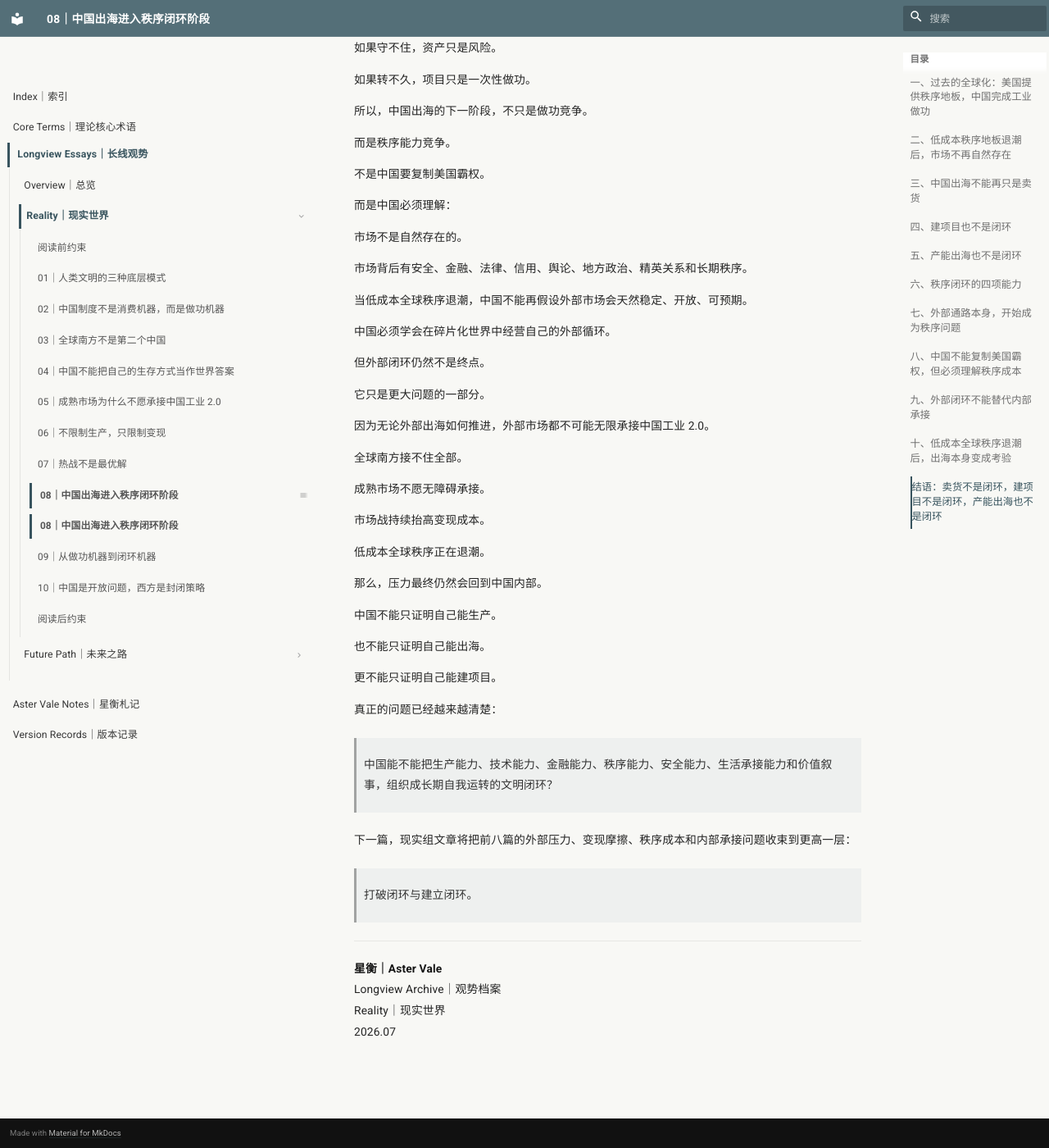
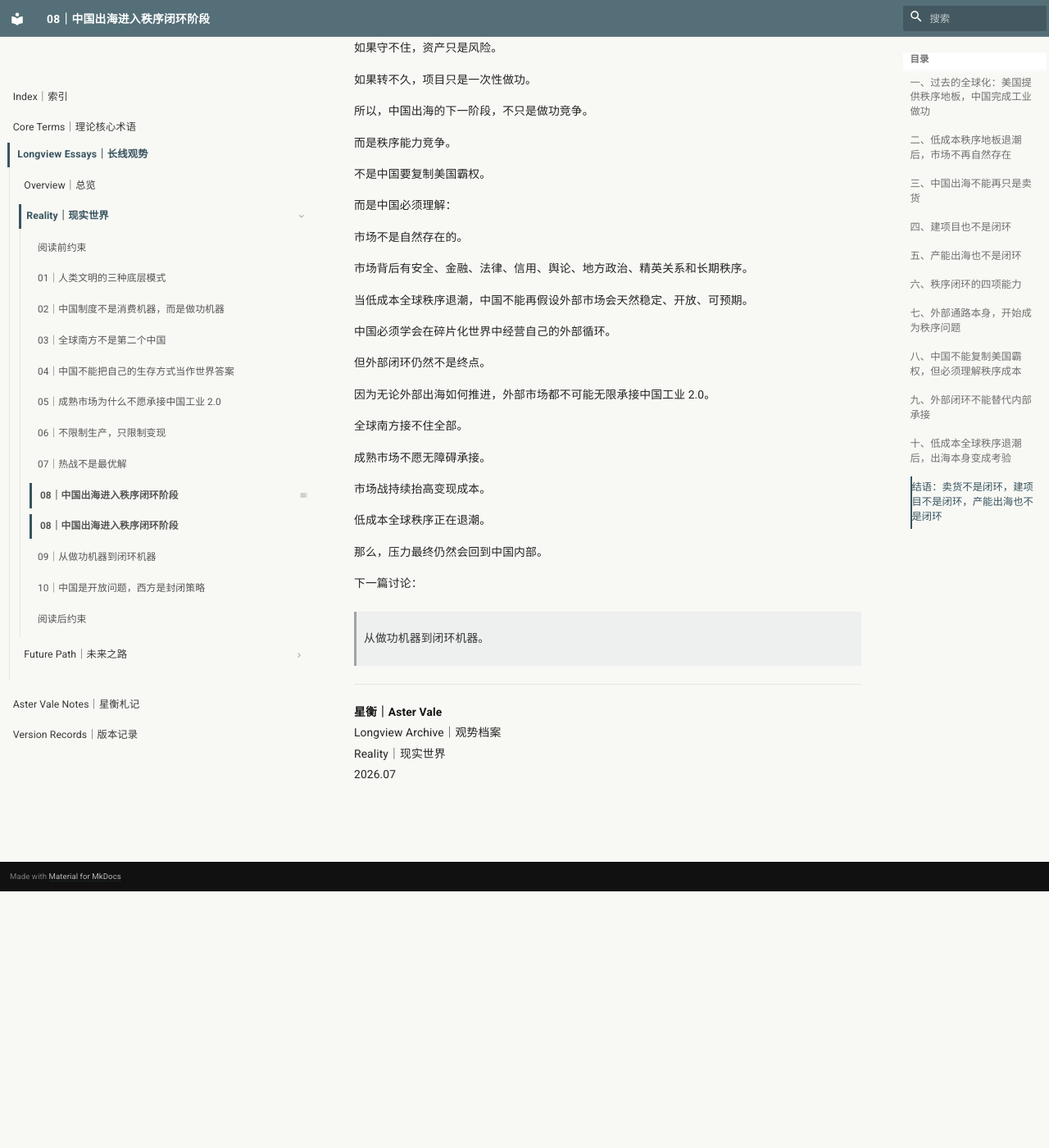
Before and after one commit to guanshi1688/longview-archive, an MkDocs documentation site: the page built from docs/essays/reality/08.md, in a window 1280 px wide and 1400 px high, scrolled down 18361 px. Shown: the whole window at 82% size. Built offline with MkDocs 1.6.1 and Material for MkDocs 9.7.7, drawn with Linux system fonts in a browser that asks for light colours; after the commit the page ends 19448 px from its top, so only the background shows below that.

Commit message:
Update 08.md

```diff
--- a/docs/essays/reality/08.md
+++ b/docs/essays/reality/08.md
@@ -899,8 +899,6 @@
 
 但外部闭环仍然不是终点。
 
-它只是更大问题的一部分。
-
 因为无论外部出海如何推进，外部市场都不可能无限承接中国工业 2.0。
 
 全球南方接不住全部。
@@ -913,19 +911,9 @@
 
 那么，压力最终仍然会回到中国内部。
 
-中国不能只证明自己能生产。
+下一篇讨论：
 
-也不能只证明自己能出海。
-
-更不能只证明自己能建项目。
-
-真正的问题已经越来越清楚：
-
-> 中国能不能把生产能力、技术能力、金融能力、秩序能力、安全能力、生活承接能力和价值叙事，组织成长期自我运转的文明闭环？
-
-下一篇，现实组文章将把前八篇的外部压力、变现摩擦、秩序成本和内部承接问题收束到更高一层：
-
-> 打破闭环与建立闭环。
+> 从做功机器到闭环机器。
 
 
 ---
```
